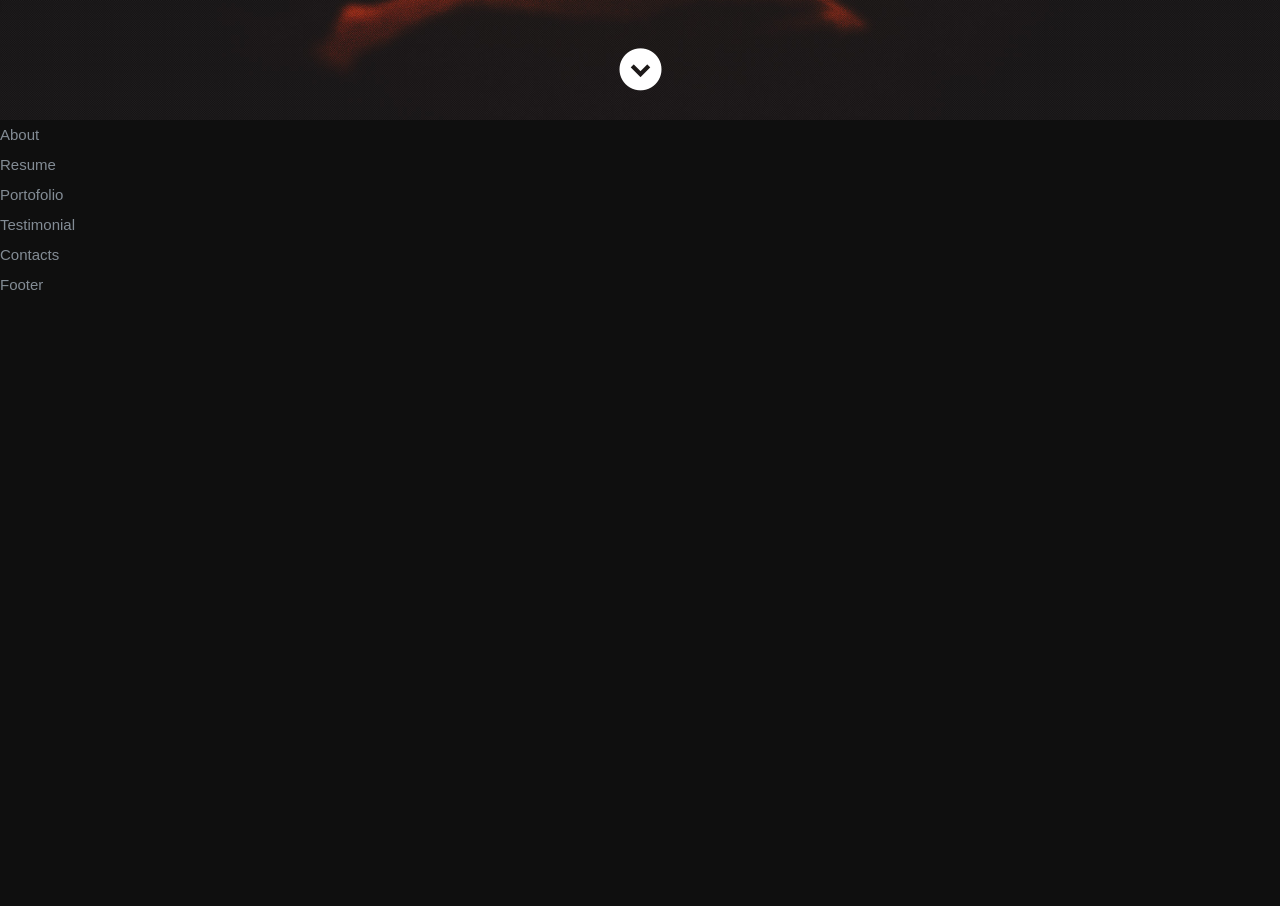
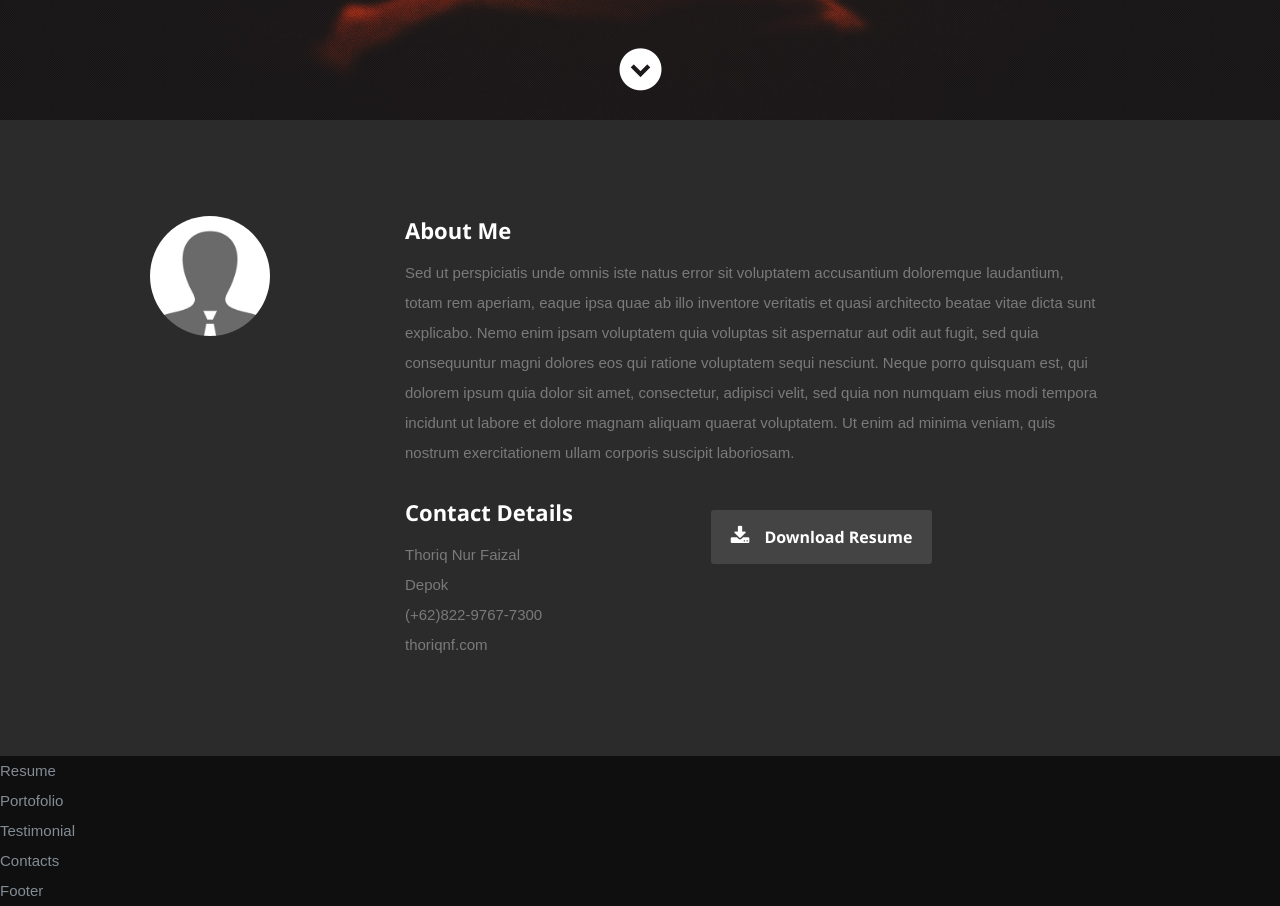
Before and after one commit to thoriqnf/personal, a React (Create React App) app in the folder frontend/: page / in a window 1280 px wide. Shown: the part 680-1586 px from the top of the page. Before the commit the page ends 980 px from the top, so only its background shows below. Built offline with nearby package versions, Linux system fonts and the light colour scheme.

Commit message:
creating about page

```diff
--- a/frontend/src/Components/About.js
+++ b/frontend/src/Components/About.js
@@ -4,9 +4,52 @@
 class About extends Component {
   render() {
     return (
-      <div className="App">
-        About
-     </div>
+      <section id="about">
+         <div className="row">
+            <div className="three columns">
+               <img className="profile-pic"  src="images/profilepic.jpg" alt="" />
+
+            </div>
+
+            <div className="nine columns main-col">
+
+               <h2>About Me</h2>
+
+               <p>Sed ut perspiciatis unde omnis iste natus error sit voluptatem accusantium doloremque laudantium, totam rem aperiam,
+               eaque ipsa quae ab illo inventore veritatis et quasi architecto beatae vitae dicta sunt explicabo. Nemo enim ipsam
+               voluptatem quia voluptas sit aspernatur aut odit aut fugit, sed quia consequuntur magni dolores eos qui ratione
+               voluptatem sequi nesciunt. Neque porro quisquam est, qui dolorem ipsum quia dolor sit amet, consectetur, adipisci velit,
+               sed quia non numquam eius modi tempora incidunt ut labore et dolore magnam aliquam quaerat voluptatem.
+               Ut enim ad minima veniam, quis nostrum exercitationem ullam corporis suscipit laboriosam.
+               </p>
+
+               <div className="row">
+                  <div className="columns contact-details">
+
+                    <h2>Contact Details</h2>
+
+                    <p className="address">
+         						   <span>Thoriq Nur Faizal</span><br />
+         						   <span>Depok</span><br />
+       						     <span>(+62)822-9767-7300</span><br />
+                       <span>thoriqnf.com</span>
+         					  </p>
+
+                  </div>
+
+                  <div className="columns download">
+                     <p>
+                        <a href="#" className="button"><i className="fa fa-download"></i>Download Resume</a>
+                     </p>
+                  </div>
+
+               </div>
+
+            </div>
+
+         </div>
+
+      </section>
     );
   }
 }
```
